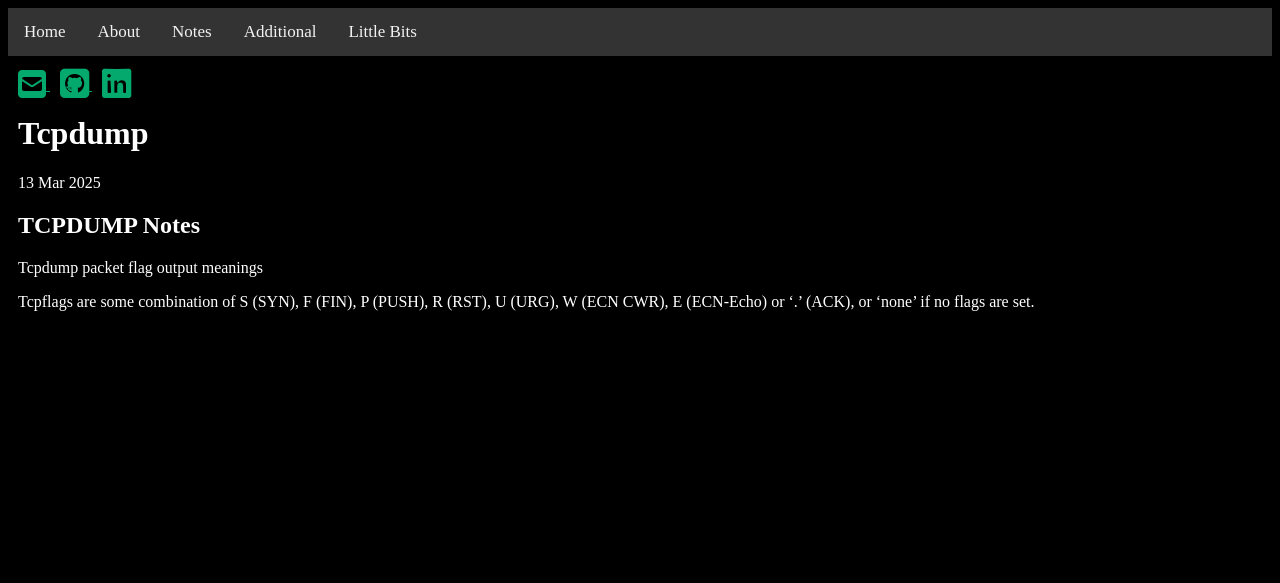
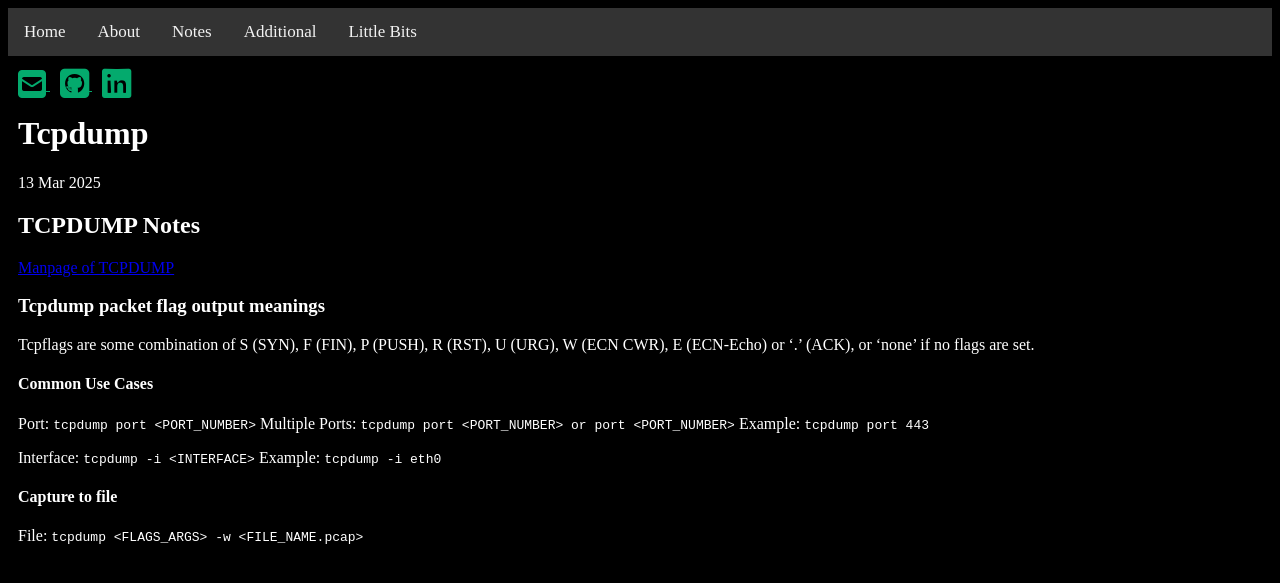
Before and after one commit to chrisRandle/chrisrandle.github.io, a Jekyll site: the page built from docs/_posts/2025-03-13-tcpdump.md, in a window 1280 px wide. Shown: the top 583 px of the page. Built offline with Jekyll 4.4.1, drawn with Linux system fonts in a browser that asks for light colours; nearby versions of some CDN libraries.

````diff
--- a/docs/_posts/2025-03-13-tcpdump.md
+++ b/docs/_posts/2025-03-13-tcpdump.md
@@ -3,7 +3,19 @@
 ---
 
 ## TCPDUMP Notes
+[Manpage of TCPDUMP](https://www.tcpdump.org/manpages/tcpdump.1.html)
 
-Tcpdump packet flag output meanings
+### Tcpdump packet flag output meanings
 
 Tcpflags are some combination of S (SYN), F (FIN), P (PUSH), R (RST), U (URG), W (ECN CWR), E (ECN-Echo) or '.' (ACK), or 'none' if no flags are set.
+
+#### Common Use Cases
+Port: ```tcpdump port <PORT_NUMBER>```
+Multiple Ports: ```tcpdump port <PORT_NUMBER> or port <PORT_NUMBER>```
+Example: ```tcpdump port 443```
+
+Interface: ```tcpdump -i <INTERFACE>```
+Example: ```tcpdump -i eth0```
+
+#### Capture to file
+File: ```tcpdump <FLAGS_ARGS> -w <FILE_NAME.pcap>```
````
